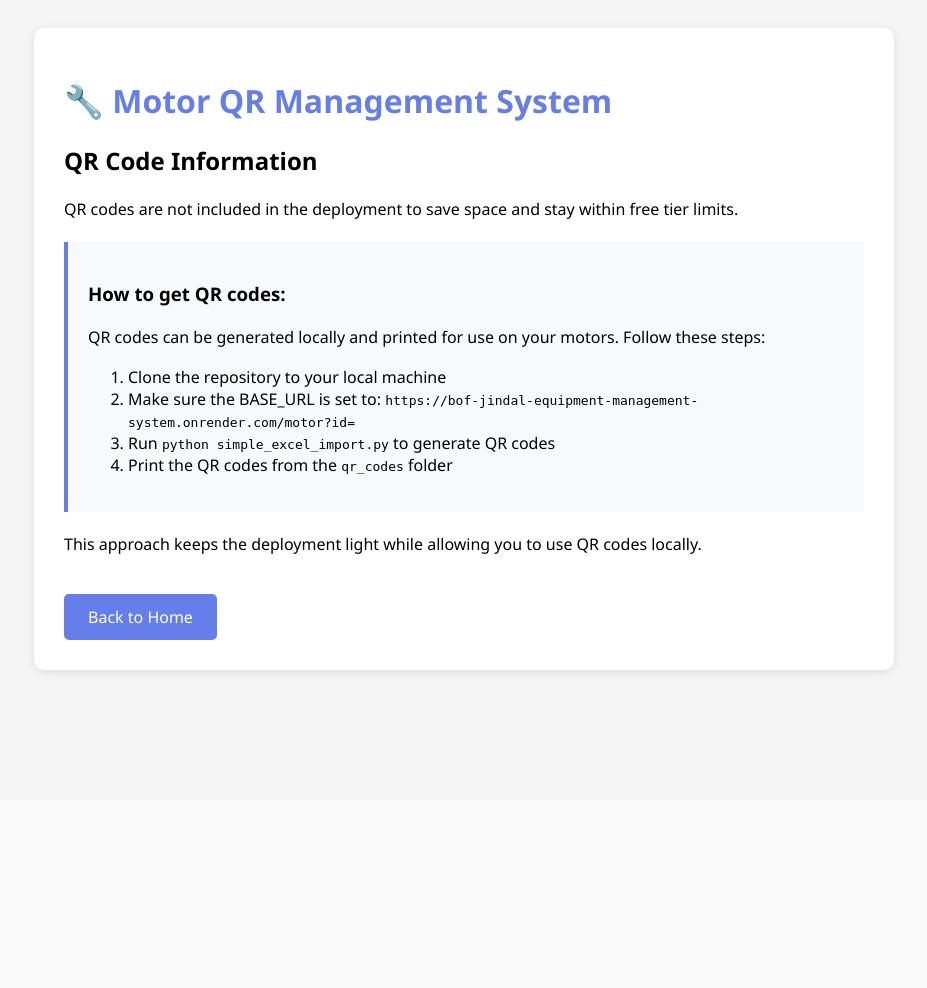
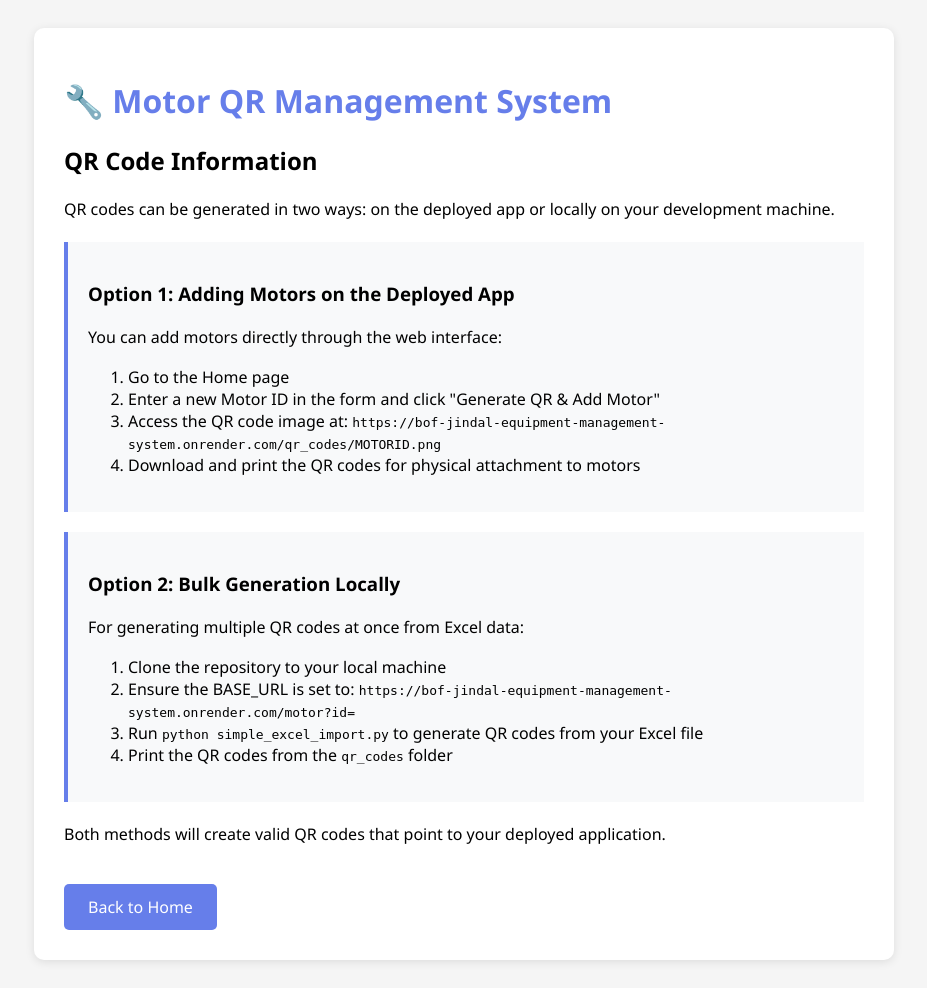
Before and after one commit to Rohan231203/BOF-Jindal-Equipment-Management-System-, a FastAPI app: page /qr_info in a window 1280 px wide. Shown: the whole page, without its empty margins (176-1103 px from the left). Before the commit the page ends 674 px from the top, so only its background shows below. Run offline with FastAPI, Linux system fonts and the light colour scheme.

Commit message:
Fix deployment issues with qrcode dependency

```diff
--- a/main.py
+++ b/main.py
@@ -1,12 +1,19 @@
 import os
 import json
-import qrcode
 from datetime import datetime, timedelta
 from fastapi import FastAPI, Request, Form
 from fastapi.responses import HTMLResponse, RedirectResponse
 from fastapi.staticfiles import StaticFiles
 from fastapi.templating import Jinja2Templates
 from typing import Optional
+
+# Try to import qrcode, but don't fail if it's not available
+try:
+    import qrcode
+    QR_CODE_AVAILABLE = True
+except ImportError:
+    QR_CODE_AVAILABLE = False
+    print("Warning: QR code functionality is disabled - qrcode package not available")
 
 app = FastAPI()
 
@@ -117,11 +124,15 @@ async def add_motor(request: Request, motor_id: str = Form(...)):
     data[motor_id] = {}
     save_data(data)
 
-    # Generate QR only if not exists
+    # Generate QR only if not exists and QR code library is available
     qr_path = os.path.join(QR_FOLDER, f"{motor_id}.png")
-    if not os.path.exists(qr_path):
-        qr = qrcode.make(BASE_URL + motor_id)
-        qr.save(qr_path)
+    if not os.path.exists(qr_path) and QR_CODE_AVAILABLE:
+        try:
+            qr = qrcode.make(BASE_URL + motor_id)
+            qr.save(qr_path)
+        except Exception as e:
+            print(f"Error generating QR code: {e}")
+            # Continue without generating QR code
 
     return RedirectResponse(f"/motor?id={motor_id}", status_code=302)
 
--- a/render.yaml
+++ b/render.yaml
@@ -3,7 +3,7 @@ services:
     name: motor-qr-system
     runtime: python
     plan: free
-    buildCommand: pip install -r requirements.txt
+    buildCommand: pip install -r requirements.txt --no-cache-dir
     startCommand: uvicorn main:app --host 0.0.0.0 --port $PORT
     envVars:
       - key: PYTHON_VERSION
--- a/requirements.txt
+++ b/requirements.txt
@@ -3,3 +3,7 @@ fastapi==0.95.2
 uvicorn==0.22.0
 python-multipart==0.0.6
 jinja2==3.1.2
+
+# QR code generation
+qrcode==7.3.1
+pillow==8.4.0
--- a/templates/qr_info.html
+++ b/templates/qr_info.html
@@ -19,20 +19,31 @@
         <h1>🔧 Motor QR Management System</h1>
         <h2>QR Code Information</h2>
 
-        <p>QR codes are not included in the deployment to save space and stay within free tier limits.</p>
+        <p>QR codes can be generated in two ways: on the deployed app or locally on your development machine.</p>
 
         <div class="instruction">
-            <h3>How to get QR codes:</h3>
-            <p>QR codes can be generated locally and printed for use on your motors. Follow these steps:</p>
+            <h3>Option 1: Adding Motors on the Deployed App</h3>
+            <p>You can add motors directly through the web interface:</p>
+            <ol>
+                <li>Go to the Home page</li>
+                <li>Enter a new Motor ID in the form and click "Generate QR & Add Motor"</li>
+                <li>Access the QR code image at: <code>https://bof-jindal-equipment-management-system.onrender.com/qr_codes/MOTORID.png</code></li>
+                <li>Download and print the QR codes for physical attachment to motors</li>
+            </ol>
+        </div>
+
+        <div class="instruction">
+            <h3>Option 2: Bulk Generation Locally</h3>
+            <p>For generating multiple QR codes at once from Excel data:</p>
             <ol>
                 <li>Clone the repository to your local machine</li>
-                <li>Make sure the BASE_URL is set to: <code>https://bof-jindal-equipment-management-system.onrender.com/motor?id=</code></li>
-                <li>Run <code>python simple_excel_import.py</code> to generate QR codes</li>
+                <li>Ensure the BASE_URL is set to: <code>https://bof-jindal-equipment-management-system.onrender.com/motor?id=</code></li>
+                <li>Run <code>python simple_excel_import.py</code> to generate QR codes from your Excel file</li>
                 <li>Print the QR codes from the <code>qr_codes</code> folder</li>
             </ol>
         </div>
 
-        <p>This approach keeps the deployment light while allowing you to use QR codes locally.</p>
+        <p>Both methods will create valid QR codes that point to your deployed application.</p>
 
         <a href="/" class="btn">Back to Home</a>
     </div>
```
